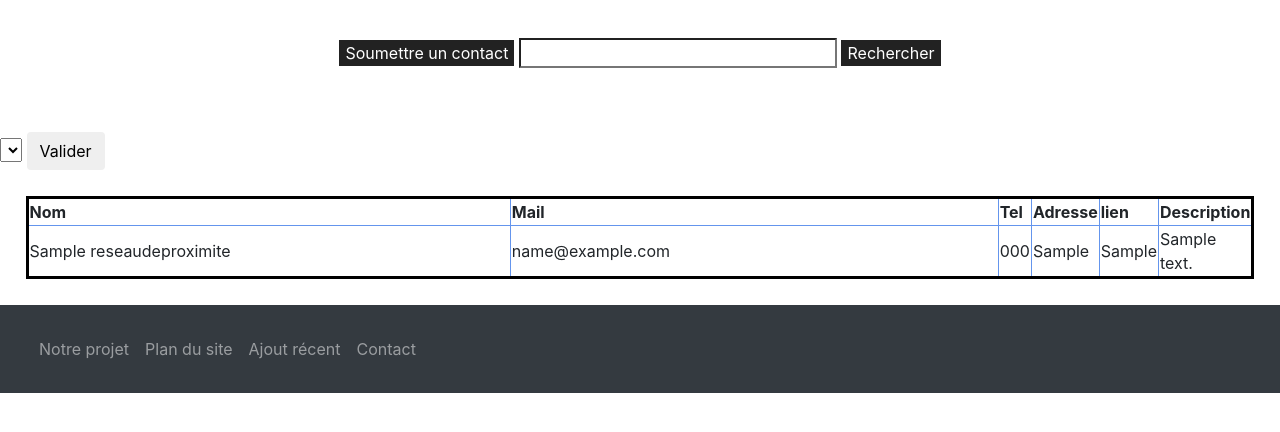
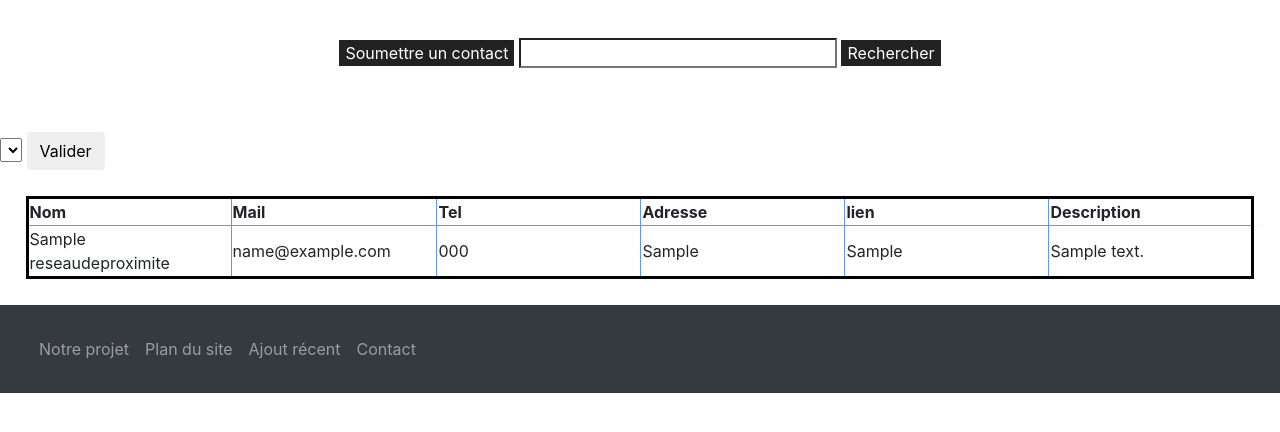
Before and after one commit to Jterom/Workshop2020, a PHP site: page /association.php in a window 1280 px wide. Shown: the part 101-533 px from the top of the page. Run offline with PHP 8.4, Linux system fonts and the light colour scheme; tables that the repository leaves empty or names only in its code hold one stand-in row (values such as "Sample post"); lists and menus that the app fills with data are empty; some libraries are stand-ins or nearby versions.

Commit message:
fin association

```diff
--- a/src/css/association.css
+++ b/src/css/association.css
@@ -85,5 +85,5 @@ table {
 }
 td, th {
     border: thin solid #6495ed;
-    width: 50%;
+    width: 13%;
 }
```
Also changed, not shown: association.php (indentation only).
